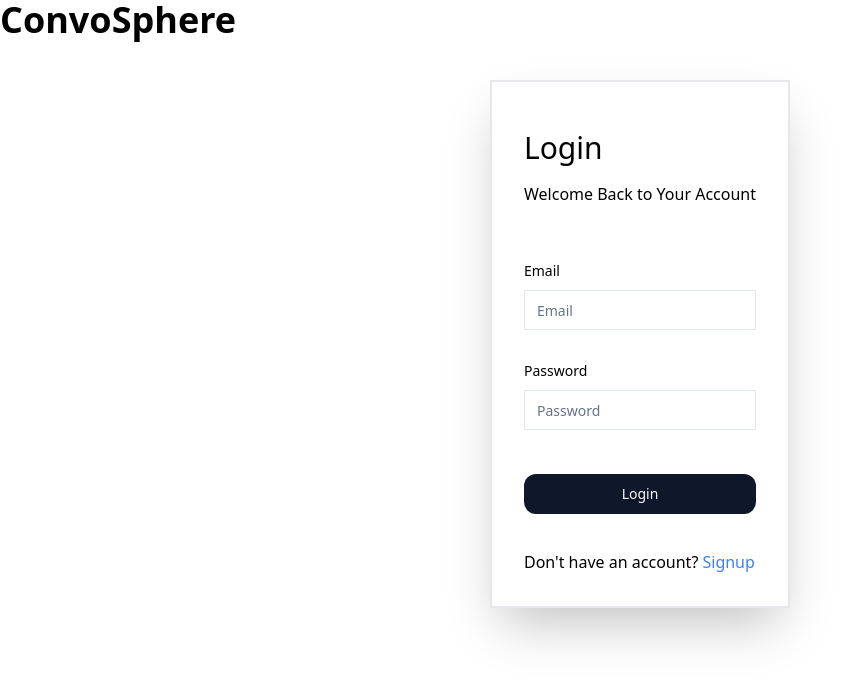
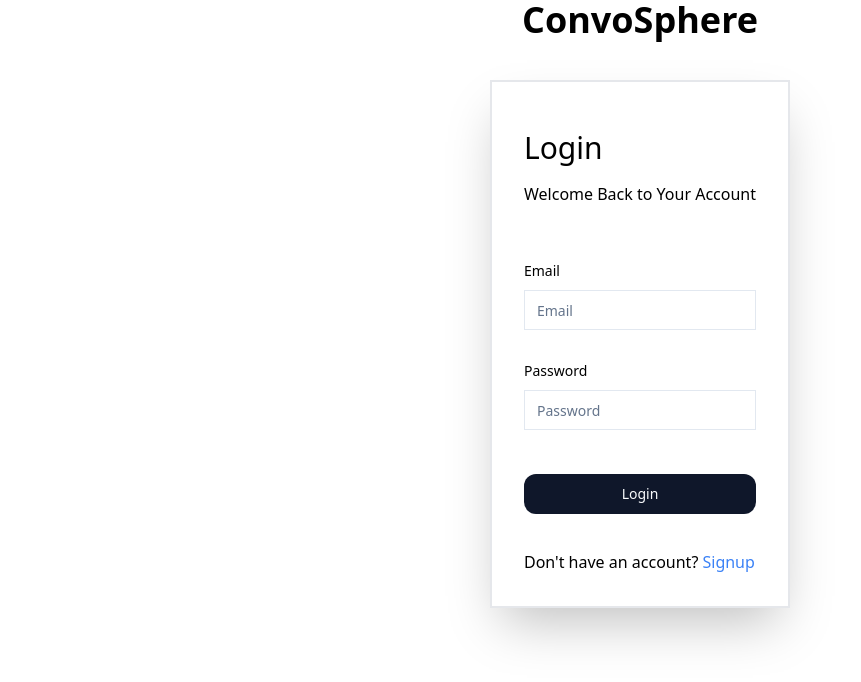
Before and after one commit to Sudhanshutiwari-cs/Convosphere, a React (Vite) app in the folder frontend/: page /login in a window 1280 px wide. Shown: the top 682 px of the page, without its empty margins (0-861 px from the left). Built offline with nearby package versions, Linux system fonts and the light colour scheme.

Commit message:
convosphere fix

```diff
--- a/frontend/src/components/Login.jsx
+++ b/frontend/src/components/Login.jsx
@@ -67,7 +67,7 @@ useEffect(()=>{
   return (
     <>
       {/* Header section with the application title */}
-      <div className='header items-center pb-10 text-4xl font-bold'>ConvoSphere</div>
+      <div className='header items-center pb-10 text-4xl font-bold text-center'>ConvoSphere</div>
       {/* Container for the signup form, centered and styled */}
       <div className='flex justify-center items-center '>
         {/* Signup form with shadow and padding */}
```
